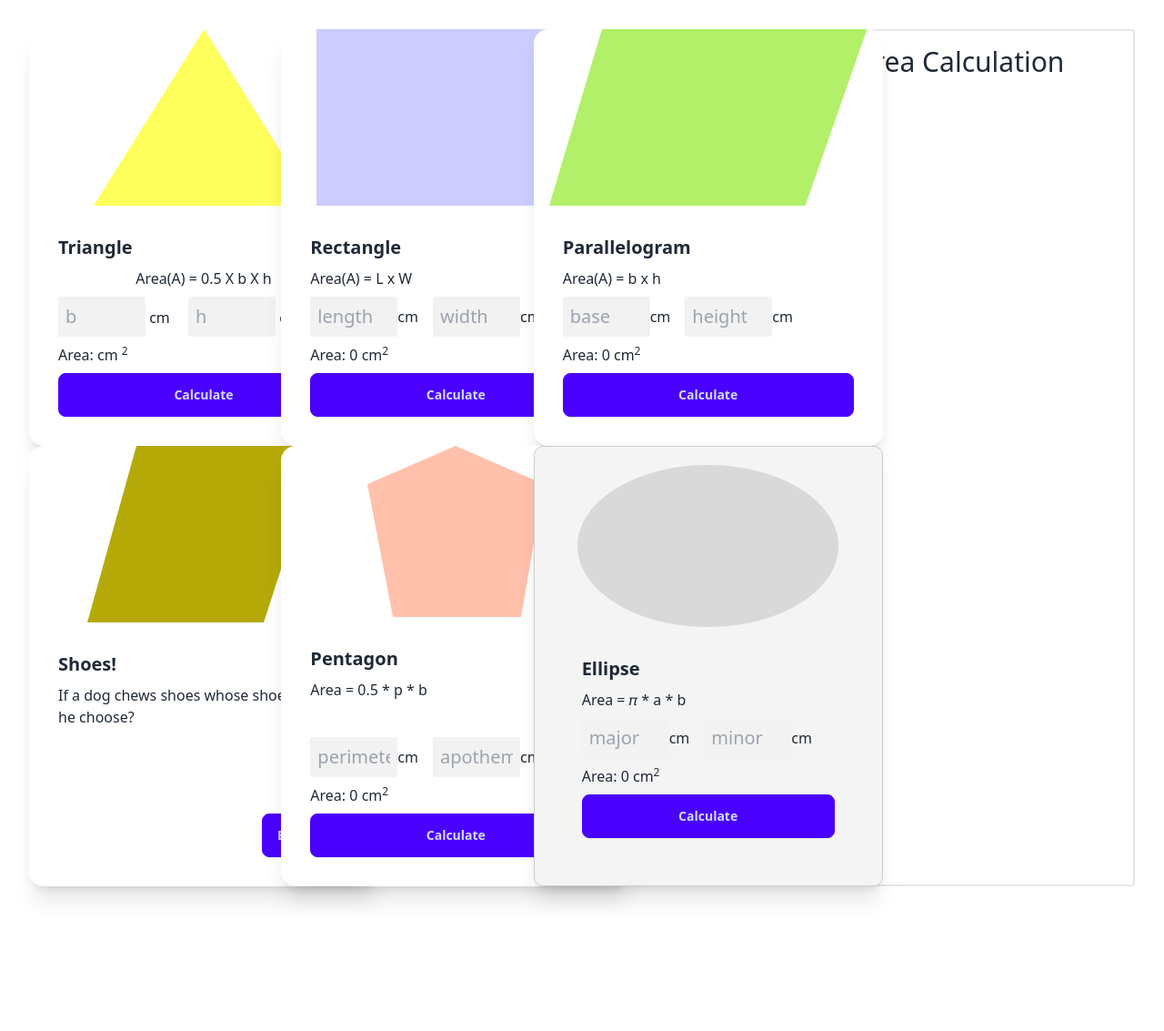
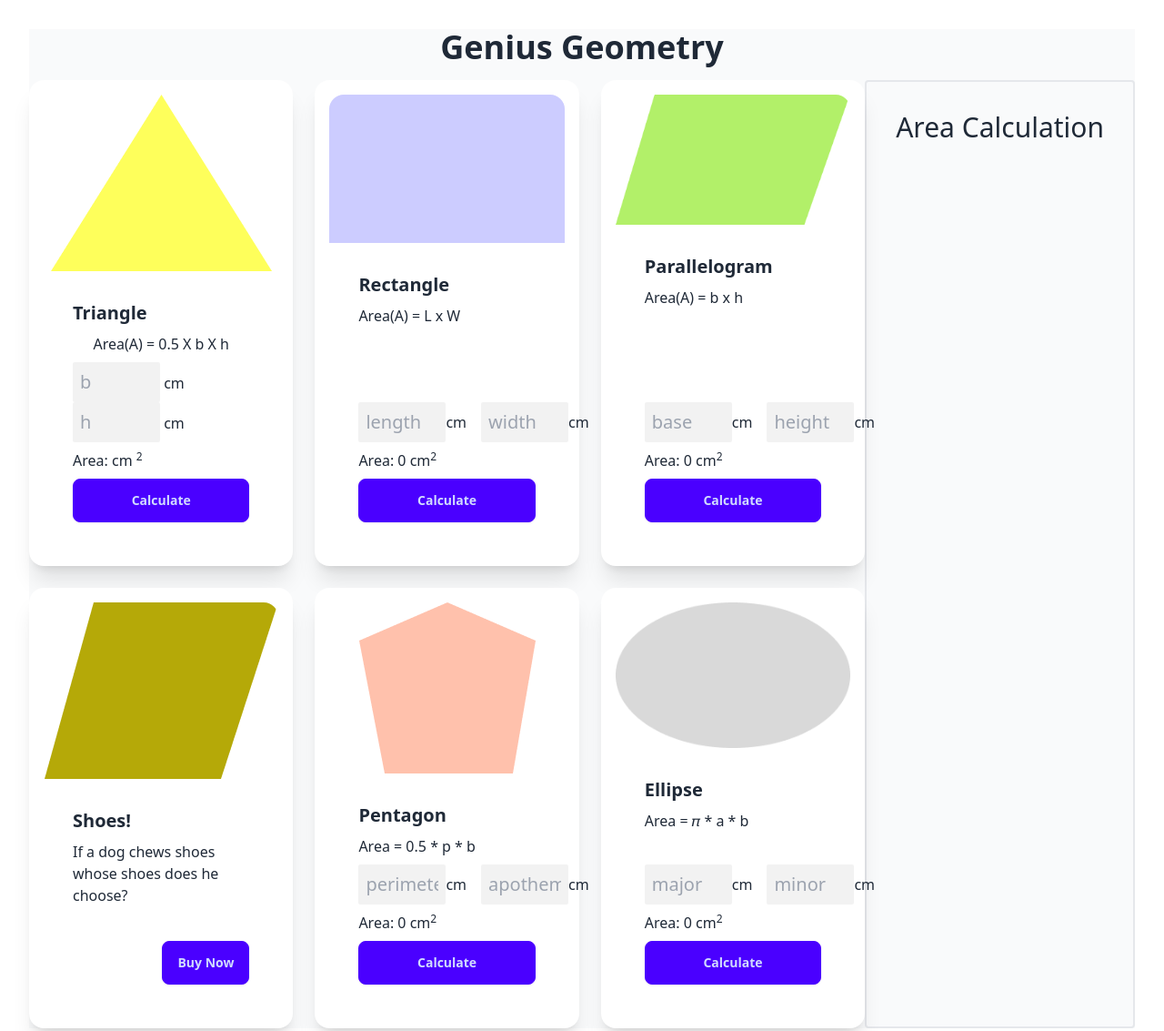
Before and after one commit to Jaman-M/genius-geometry, a plain HTML site: page index.html in a window 1280 px wide. Shown: the top 1133 px of the page at 91% size. Before the commit the page ends 1006 px from the top, so only its background shows below. Drawn offline with nearby package versions, Linux system fonts and the light colour scheme.

Commit message:
add hover effect for one card and fixed overlaping problem

```diff
--- a/css/style.css
+++ b/css/style.css
@@ -1,16 +1,12 @@
 /* styles.css */
 
 /* Default card styling */
-.card1 {
-    width: 200px;
-    padding: 20px;
-    background-color: #f4f4f4;
-    border: 1px solid #ccc;
-    border-radius: 10px;
+.ellipse-card {
+
     transition: background-color 0.3s ease;
   }
 
   /* Hover effect */
-  .card1:hover {
+  .ellipse-card:hover {
     background-color: #f0a500;
   }
--- a/index.html
+++ b/index.html
@@ -14,17 +14,18 @@
 
 </head>
 
-<body class="m-8">
+<body class="m-8 bg-gray-50">
     <header>
+        <h1 class="text-4xl text-center font-bold my-4">Genius Geometry</h1>
 
     </header>
     <main>
         <!-- main content container -->
         <div class="flex flex-col md:flex-row">
             <!-- shape card container -->
-            <div class="flex-1 grid grid-cols-1 md:grid-cols-2 lg:grid-cols-3">
+            <div class="flex-1 grid grid-cols-1 md:grid-cols-2 lg:grid-cols-3 gap-6">
                 <!-- triangle -->
-                <div class="card bg-base-100 w-96 shadow-xl">
+                <div class="card bg-base-100 p-4 shadow-xl">
                     <figure>
                         <img src="images/triangle.png"
                             alt="Shoes" />
@@ -48,7 +49,7 @@
                     </div>
                 </div>
                 <!-- rectangle -->
-                <div class="card bg-base-100 w-96 shadow-xl">
+                <div class="card bg-base-100 p-4 shadow-xl">
                     <figure>
                         <img src="images/rectangle.png"
                             alt="Shoes" />
@@ -69,7 +70,7 @@
                     </div>
                 </div>
                 <!-- parallelogram -->
-                <div class="card bg-base-100 w-96 shadow-xl">
+                <div class="card bg-base-100 p-4 shadow-xl">
                     <figure>
                         <img src="images/parallelogram.png"
                             alt="Shoes" />
@@ -90,7 +91,7 @@
                     </div>
                 </div>
                 <!-- rhombus -->
-                <div class="card bg-base-100 w-96 shadow-xl">
+                <div class="card bg-base-100 p-4 shadow-xl">
                     <figure>
                         <img src="images/rhombus.png"
                             alt="Shoes" />
@@ -104,7 +105,7 @@
                     </div>
                 </div>
                 <!-- pentagon -->
-                <div class="card bg-base-100 w-96 shadow-xl">
+                <div class="card bg-base-100 p-4 shadow-xl">
                     <figure>
                         <img src="images/pentagon.png"
                             alt="Shoes" />
@@ -125,7 +126,7 @@
                     </div>
                 </div>
                 <!-- ellipse -->
-                <div class="card bg-base-100 w-96 shadow-xl card1">
+                <div class="card bg-base-100 p-4 shadow-xl ellipse-card">
                     <figure>
                         <img src="images/ellipse.png"
                             alt="Shoes" />
@@ -148,8 +149,8 @@
             </div>
 
             <!-- area calculation -->
-            <div class="w-96 border-2 rounded">
-                <h3 class="text-3xl text-center p-4">Area Calculation</h3>
+            <div class="p-4 border-2 rounded p-4">
+                <h3 class="text-3xl text-center mb-4 p-4">Area Calculation</h3>
 
             </div>
         </div>
```
